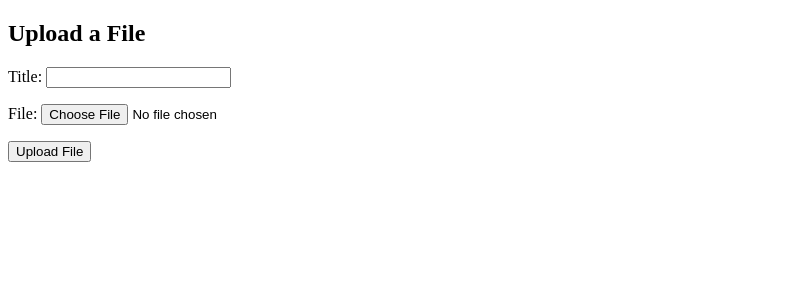
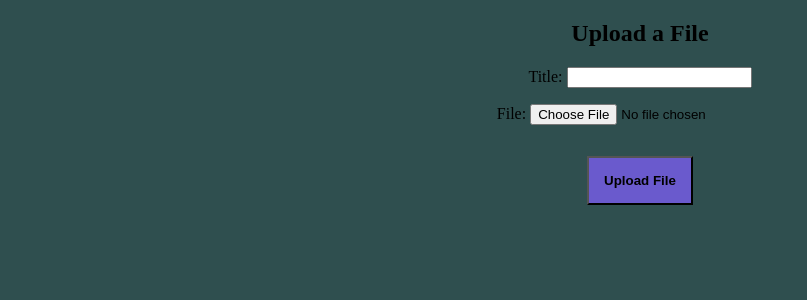
Before and after one commit to Kuleman475/file-storage, a Django app: page /upload/ in a window 1280 px wide. Shown: the top 300 px of the page, without its empty margins (0-807 px from the left). Run offline with Django 5.2, Linux system fonts and the light colour scheme.

Commit message:
done minus read me

```diff
--- /dev/null
+++ b/file_storage/storage_app/static/storage_app/styles.css
@@ -0,0 +1,17 @@
+body{
+    background-color: darkslategray;
+    text-align: center;
+    color: black;
+}
+
+table {
+    margin-left: auto;
+    margin-right: auto;
+}
+
+button {
+    background-color: slateblue;
+    padding: 15px;
+    margin: 15px;
+    font-weight: bold;
+}
--- a/file_storage/storage_app/templates/storage_app/login.html
+++ b/file_storage/storage_app/templates/storage_app/login.html
@@ -1,8 +1,10 @@
 <!DOCTYPE html>
 <html lang="en">
 <head>
+    {% load static %}
     <meta charset="UTF-8">
     <meta name="viewport" content="width=device-width, initial-scale=1.0">
+    <link rel="stylesheet" href="{% static 'storage_app/styles.css' %}">
     <title>Login</title>
 </head>
 <body>
--- a/file_storage/storage_app/templates/storage_app/register.html
+++ b/file_storage/storage_app/templates/storage_app/register.html
@@ -1,8 +1,10 @@
 <!DOCTYPE html>
 <html lang="en">
 <head>
+    {% load static %}
     <meta charset="UTF-8">
     <meta name="viewport" content="width=device-width, initial-scale=1.0">
+    <link rel="stylesheet" href="{% static 'storage_app/styles.css' %}">
     <title>Register</title>
 </head>
 <body>
--- a/file_storage/storage_app/templates/storage_app/upload.html
+++ b/file_storage/storage_app/templates/storage_app/upload.html
@@ -1,8 +1,10 @@
 <!DOCTYPE html>
 <html lang="en">
 <head>
+    {% load static %}
     <meta charset="UTF-8">
     <meta name="viewport" content="width=device-width, initial-scale=1.0">
+    <link rel="stylesheet" href="{% static 'storage_app/styles.css' %}">
     <title>File Storage Site</title>
 </head>
 <body>
--- a/file_storage/storage_app/views.py
+++ b/file_storage/storage_app/views.py
@@ -10,7 +10,8 @@ from django.conf import settings
 
 
 def index(request):
-    return render(request, 'storage_app/index.html')
+        files = UploadedFile.objects.all().order_by('-uploaded_at')
+        return render(request, 'storage_app/index.html', {'files': files})
 
 def login_view(request):
     if request.method == 'POST':
@@ -64,7 +65,7 @@ def upload_view(request):
                 file=form.cleaned_data['file']
             )
             messages.success(request, "File uploaded successfully.")
-            return redirect("upload")
+            return redirect("index")
     else:
         form = UploadFileForm()
     return render(request, "storage_app/upload.html", {"form": form})
```
Also changed, not shown: file_storage/storage_app/templates/storage_app/index.html (+13 -2 lines), file_storage/db.sqlite3, 2 other files.
